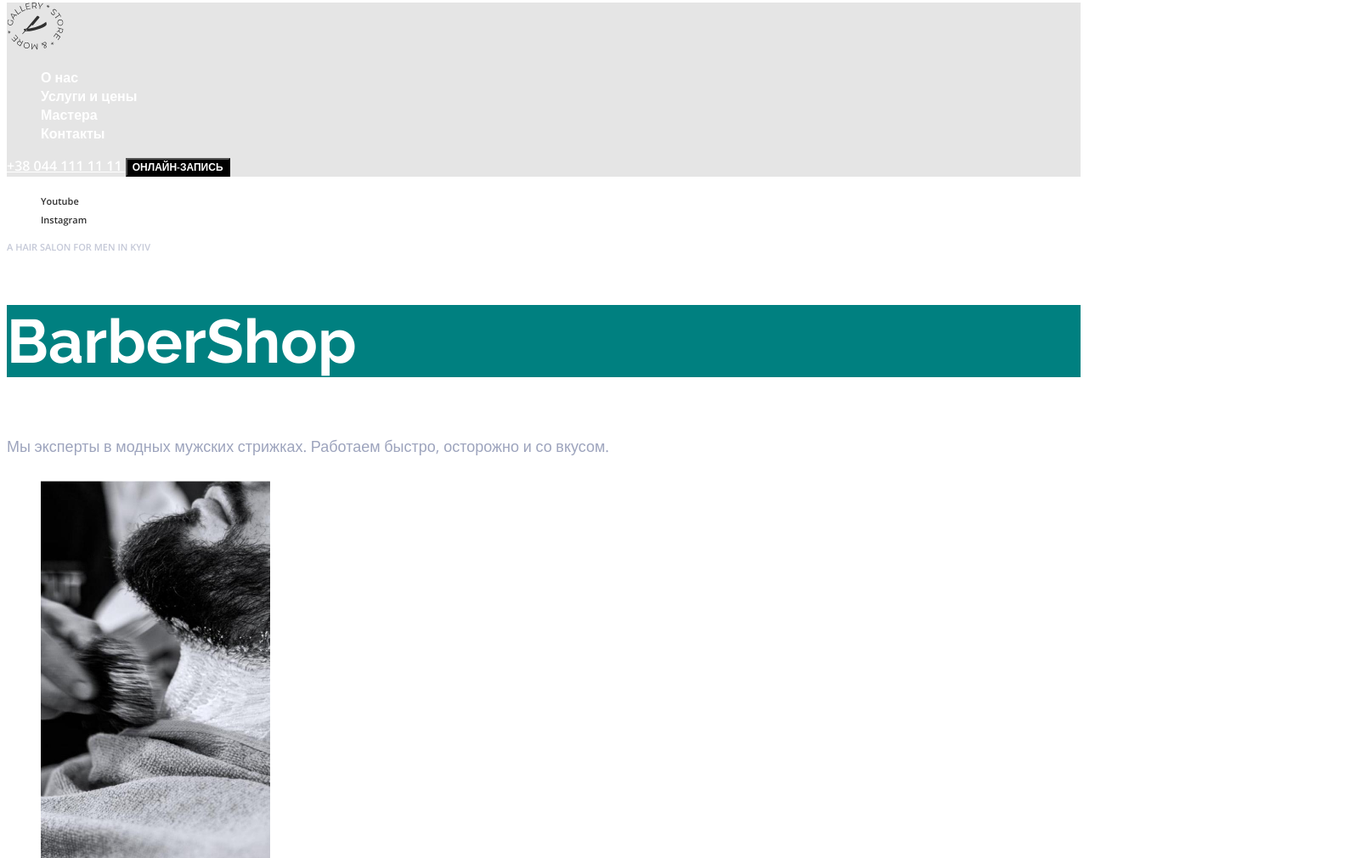
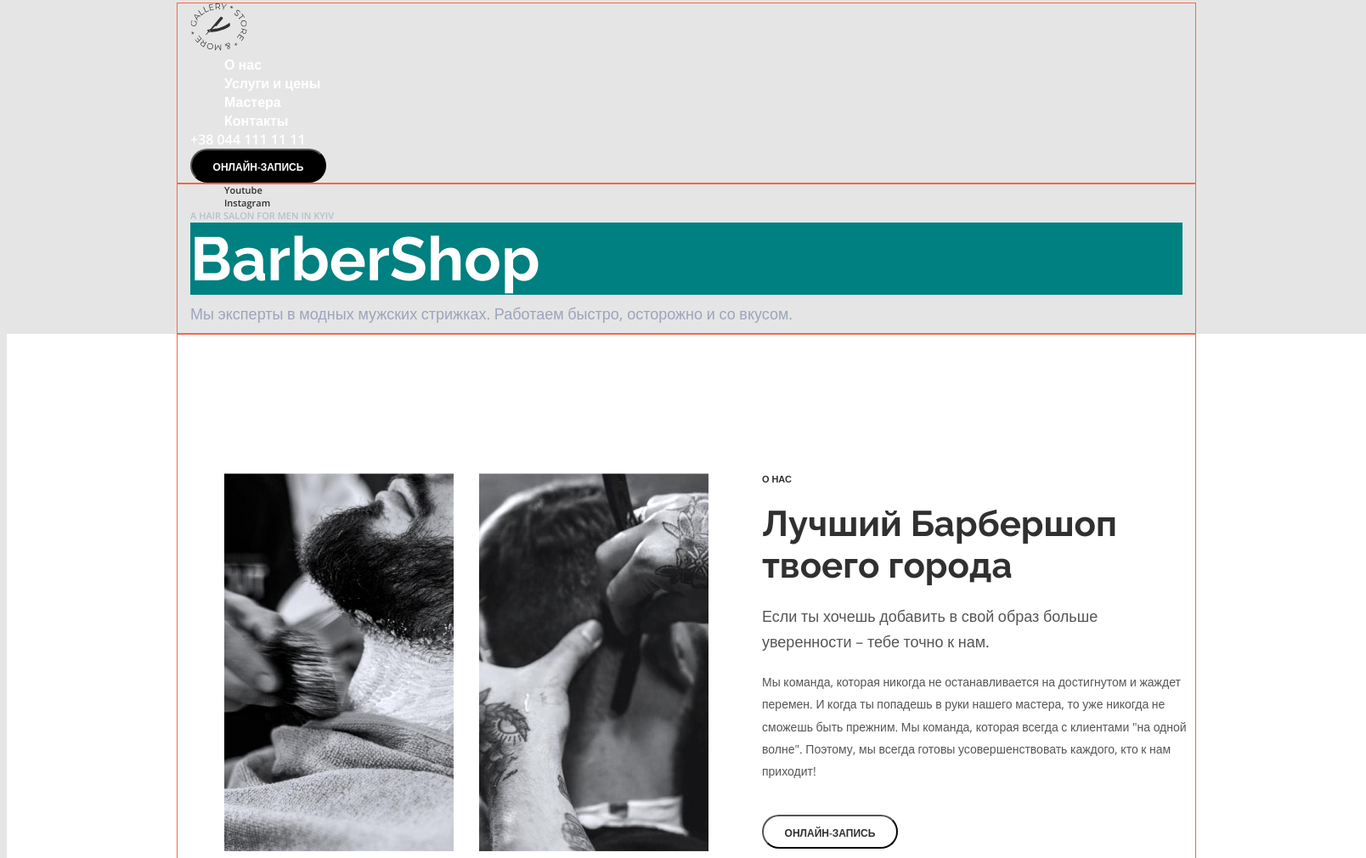
Before and after one commit to nebesniu/barbershop, a plain HTML site: page index.html in a window 1280 px wide. Shown: the part 5-1015 px from the top of the page at 85% size, 1608 px wide, since content can reach past the window. Drawn offline with nearby package versions, Linux system fonts and the light colour scheme.

Commit message:
finish section about

```diff
--- a/css/styles.css
+++ b/css/styles.css
@@ -19,9 +19,42 @@
 
 /*                               общие стили  */
 
+html {
+  box-sizing: border-box;
+}
+
+*,
+*::before,
+*::after {
+  box-sizing: inherit;
+}
+
+h1,
+h2,
+h3,
+h4,
+p,
+ul {
+  margin: 0;
+}
+
+.container {
+  width: 1200px;
+  margin-left: auto;
+  margin-right: auto;
+  padding-left: 15px;
+  padding-right: 15px;
+  border: 1px solid tomato;
+}
+
 body {
-  background: var(--primyri-white-color);
+  width: 1600px;
+  background: var(--bg-color);
   font-family: 'open sans', sans-serif;
+}
+
+a {
+  display: block;
 }
 
 .section-subtitle {
@@ -62,7 +95,6 @@ body {
 .nav-list .link {
   color: var(--primyri-white-color);
   font-weight: 600;
-  /* letter-spacing: 10%; */
 }
 
 .nav-list .link:hover,
@@ -82,11 +114,17 @@ body {
 }
 /*                           кнопки */
 .btn {
+  width: 160px;
+  height: 40px;
+  padding: 12px 20px;
+
   font-family: inherit;
   font-weight: 600;
   font-size: 12px;
   line-height: 1.33;
   text-transform: uppercase;
+
+  border-radius: 25px;
 }
 
 .first-btn {
@@ -148,11 +186,41 @@ body {
   letter-spacing: 2%;
 }
 /*                       about */
-.about {
+.container.about {
+  display: flex;
+  padding-top: 163px;
+  padding-bottom: 88px;
+}
+
+.section-about {
+  background-color: #ffffff;
+}
+
+.about-title {
+  width: 480px;
   color: var(--second-title-color);
+  margin-bottom: 20px;
 }
+
+.about-list {
+  display: flex;
+  margin-right: 63px;
+}
+
+.about-list .item:not(:last-child) {
+  margin-right: 30px;
+}
+
+.about-subtitle {
+  width: 500px;
+  margin-bottom: 20px;
+}
+
 .section-about .text {
+  width: 500px;
   color: var(--first-text-color);
+
+  margin-bottom: 20px;
 
   font-size: 18px;
   line-height: 1.67;
@@ -160,6 +228,8 @@ body {
 
 .desc {
   color: var(--first-text-color);
+
+  margin-bottom: 38px;
 
   font-size: 14px;
   line-height: 1.87;
--- a/index.html
+++ b/index.html
@@ -15,7 +15,9 @@
 </head>
 
 <body>
+
   <header class="page-header">
+    <div class="container">
       <nav class="header-nav">
         <a href="/" class="nav-link">
           <img src="./image/logo.svg" alt="логотип компании" class="logo">
@@ -31,13 +33,17 @@
       </nav>
 
       <div class="contacts">
-      <a href="tel:+380441111111" class="contacts-link"> +38 044 111 11 11 </a>
+        <a href="tel:+380441111111" class="contacts-link link"> +38 044 111 11 11 </a>
         <button type="button" class="btn first-btn">онлайн-запись</button>
       </div>
+    </div>
   </header>
+
   <main>
     <!-- heroooooooooooooooooooooo -->
+
     <section class="section  hero">
+      <div class="container">
         <ul class="list  hero-list">
           <li class="item"><a href="" class="link">Youtube</a></li>
           <li class="item"><a href="" class="link">Instagram</a></li>
@@ -49,9 +55,13 @@
           <p class="hero-text">Мы эксперты в модных мужских стрижках. Работаем быстро, осторожно и со вкусом.
           </p>
         </div>
+      </div>
     </section>
+
     <!-------------about--->
+
     <section class="section section-about">
+      <div class="container about">
         <ul class="list about-list">
           <li class="item">
             <img src="./image/about-1.jpg" alt="барбер бреет бороду" width="270" height="445" class="icon">
@@ -61,8 +71,9 @@
           </li>
         </ul>
 
-      <p class="section-subtitle">О НАС</p>
-      <h2 class="section-title about">Лучший Барбершоп твоего города</h2>
+        <div class="about-right">
+          <p class="section-subtitle about-subtitle">О НАС</p>
+          <h2 class="section-title about-title">Лучший Барбершоп твоего города</h2>
           <p class="text">Если ты хочешь добавить в свой образ больше уверенности – тебе точно к нам.</p>
           <p class="desc">
             Мы команда, которая никогда не останавливается на достигнутом и жаждет перемен. И когда ты
@@ -71,7 +82,11 @@
             каждого, кто к нам приходит!
           </p>
           <button type="button" class="second-btn btn">онлайн-запись</button>
+        </div>
+
+      </div>
     </section>
+
     <!-- --------------------------price -->
     <section class="section section-price">
       <p class="section-subtitle price-text">Проведи время в компании лучших мастеров</p>
```
Lines whose indentation alone changed are shown as unchanged.
